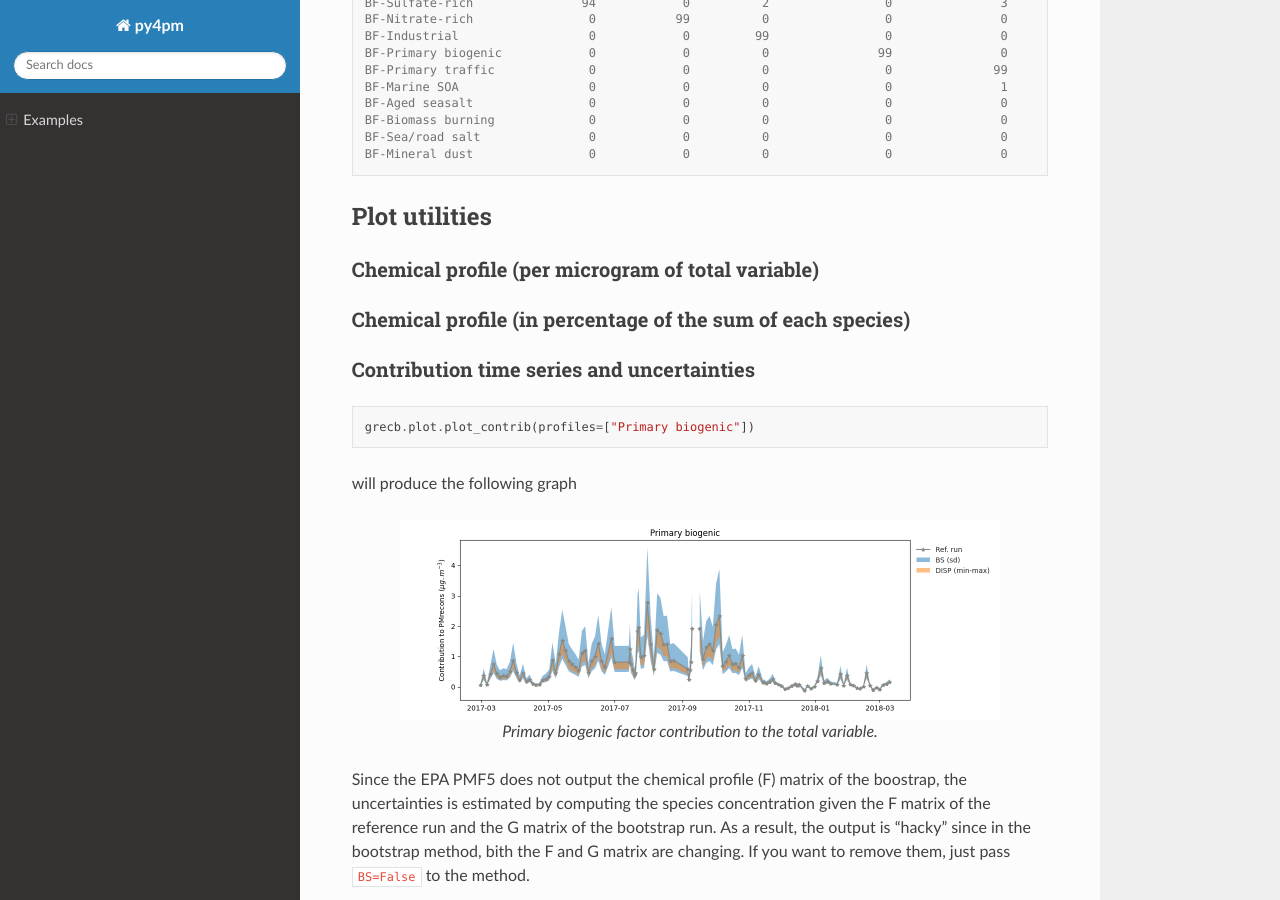
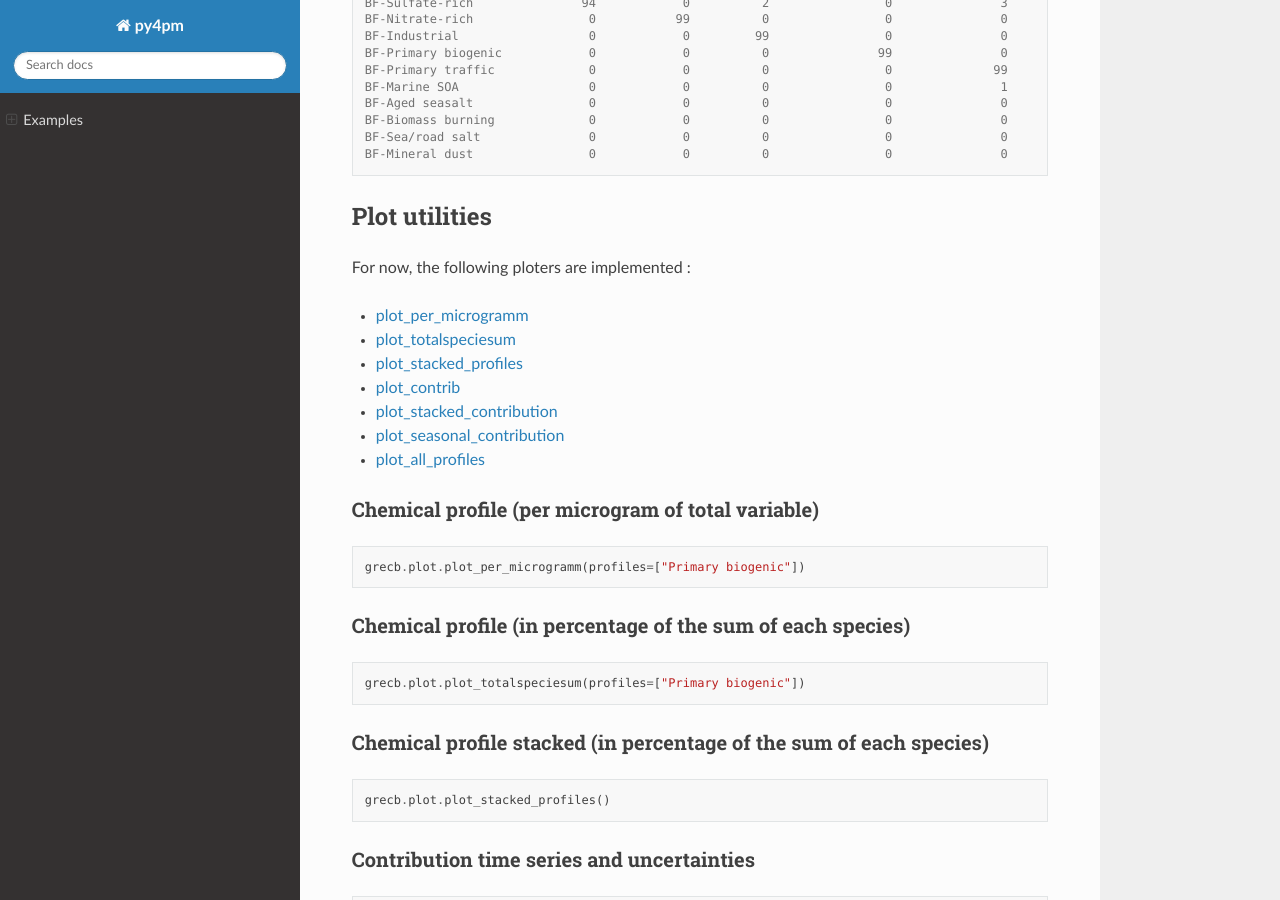
Before and after one commit to weber-s/py4pm, a Sphinx documentation site: the page built from docs/usage.md, in a window 1280 px wide and 900 px high, scrolled down 3918 px. Built offline with Sphinx 7.4.7 and the Read the Docs theme 2.0.0, drawn with Linux system fonts in a browser that asks for light colours.

Commit message:
maj docs

````diff
--- a/docs/usage.md
+++ b/docs/usage.md
@@ -219,9 +219,36 @@ BF-Mineral dust                0            0          0                0
 Plot utilities
 --------------
 
+For now, the following ploters are implemented :
+
+ - [plot_per_microgramm](api_py4pm.html#py4pm.pmfutilities.PloterAccessor.plot_per_microgramm)
+ - [plot_totalspeciesum](api_py4pm.html#py4pm.pmfutilities.PloterAccessor.plot_totalspeciesum)
+ - [plot_stacked_profiles](api_py4pm.html#py4pm.pmfutilities.PloterAccessor.plot_stacked_profiles)
+ - [plot_contrib](api_py4pm.html#py4pm.pmfutilities.PloterAccessor.plot_contrib)
+ - [plot_stacked_contribution](api_py4pm.html#py4pm.pmfutilities.PloterAccessor.plot_stacked_contribution)
+ - [plot_seasonal_contribution](api_py4pm.html#py4pm.pmfutilities.PloterAccessor.plot_seasonal_contribution)
+ - [plot_all_profiles](api_py4pm.html#py4pm.pmfutilities.PloterAccessor.plot_all_profiles)
+
 ### Chemical profile (per microgram of total variable)
 
+```python
+grecb.plot.plot_per_microgramm(profiles=["Primary biogenic"])
+
+```
+
 ### Chemical profile (in percentage of the sum of each species)
+
+```python
+grecb.plot.plot_totalspeciesum(profiles=["Primary biogenic"])
+
+```
+
+### Chemical profile stacked (in percentage of the sum of each species)
+
+```python
+grecb.plot.plot_stacked_profiles()
+
+```
 
 ### Contribution time series and uncertainties
 
````
